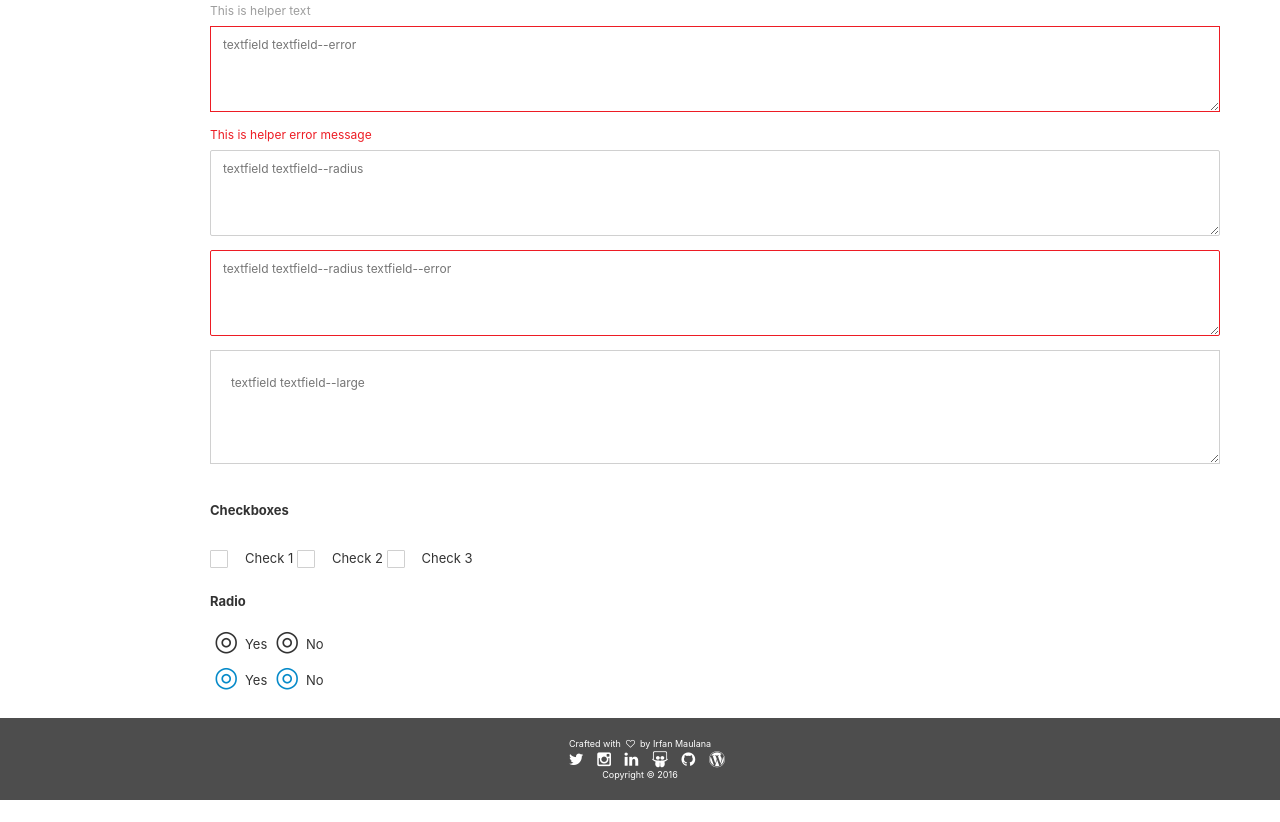
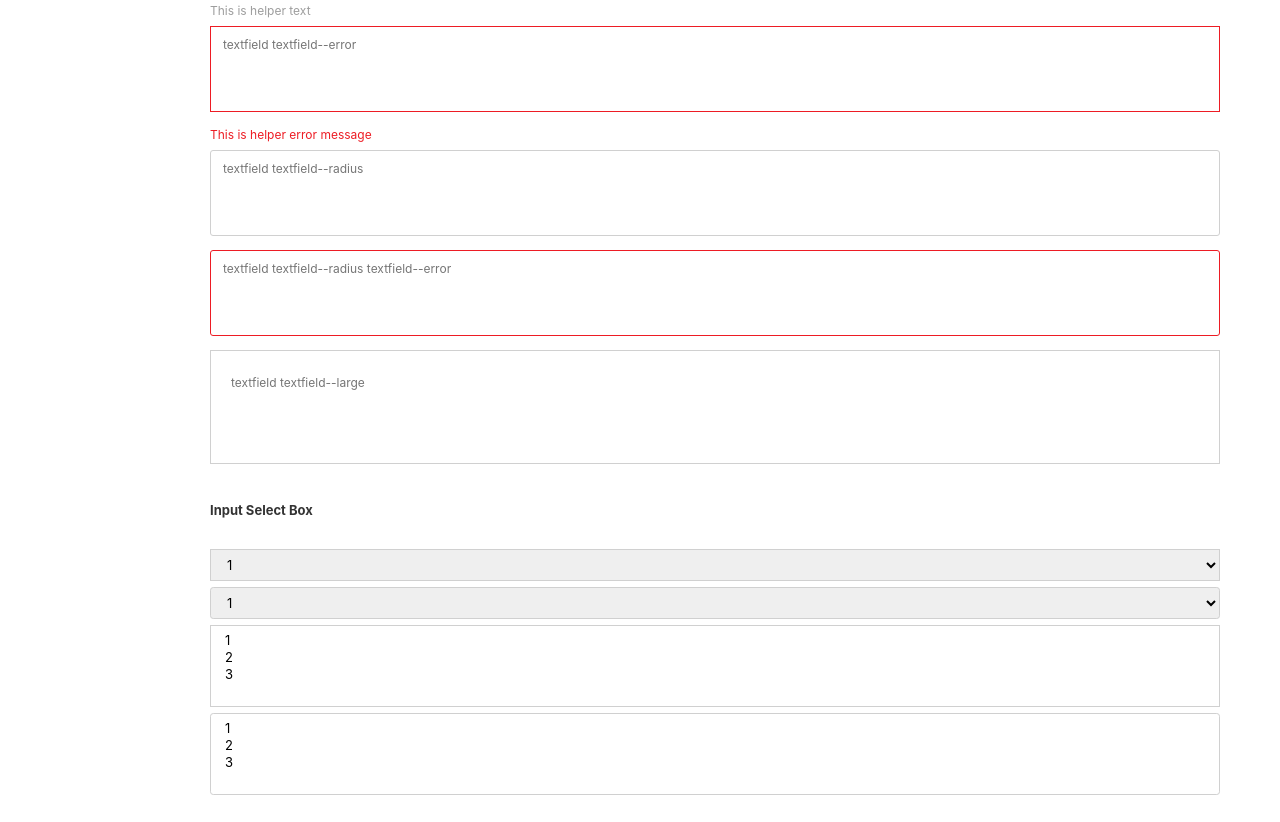
Before and after one commit to mazipan/awesome-bemcss, a website: page demo/index.html in a window 1280 px wide. Shown: the part 2434-3256 px from the top of the page. Before the commit the page ends 3234 px from the top, so only its background shows below. Drawn offline with Linux system fonts and the light colour scheme.

Commit message:
adding select box

```diff
--- a/demo/index.html
+++ b/demo/index.html
@@ -24,6 +24,7 @@
 
         <link rel="stylesheet" type="text/css" href="./css/font-awesome.min.css">
         <link rel="stylesheet" type="text/css" href="../dist/demo.css">
+        <link href="https://fonts.googleapis.com/css?family=Roboto" rel="stylesheet">
 
 </head>
 <body class="site">
@@ -252,13 +253,37 @@
 
           <h4>Text Area</h4>
           <div class="content__wrapper">
-            <textarea class="textfield" id="textfield-1" rows="3" placeholder="textfield" ></textarea>
+            <textarea class="textfield" id="textarea-1" rows="3" placeholder="textfield" ></textarea>
             <span class="textfield__helper">This is helper text<span>
-            <textarea class="textfield textfield--error" rows="3" id="textfield-2" placeholder="textfield textfield--error"></textarea>
+            <textarea class="textfield textfield--error" rows="3" id="textarea-2" placeholder="textfield textfield--error"></textarea>
             <span class="textfield__error">This is helper error message<span>
-            <textarea class="textfield textfield--radius" rows="3" id="textfield-3" placeholder="textfield textfield--radius"></textarea>
+            <textarea class="textfield textfield--radius" rows="3" id="textarea-3" placeholder="textfield textfield--radius"></textarea>
             <textarea class="textfield textfield--radius textfield--error" rows="3" id="textfield-4" placeholder="textfield textfield--radius textfield--error"></textarea>
-            <textarea class="textfield textfield--large" rows="3" id="textfield-4" placeholder="textfield textfield--large" ></textarea>
+            <textarea class="textfield textfield--large" rows="3" id="textarea-4" placeholder="textfield textfield--large" ></textarea>
+          </div>
+
+          <h4>Input Select Box</h4>
+          <div class="content__wrapper">
+            <select class="textfield" id="select_box-1">
+              <option value="1">1</option>
+              <option value="2">2</option>
+              <option value="3">3</option>
+            </select>
+            <select class="textfield textfield--radius" id="select_box-2">
+              <option value="1">1</option>
+              <option value="2">2</option>
+              <option value="3">3</option>
+            </select>
+            <select multiple class="textfield" id="select_box-3">
+              <option value="1">1</option>
+              <option value="2">2</option>
+              <option value="3">3</option>
+            </select>
+            <select multiple class="textfield textfield--radius" id="select_box-4">
+              <option value="1">1</option>
+              <option value="2">2</option>
+              <option value="3">3</option>
+            </select>
           </div>
 
           <h4>Checkboxes</h4>
--- a/src/_scss/_base.scss
+++ b/src/_scss/_base.scss
@@ -4,11 +4,10 @@ $fontSizeBase   : 1.3rem !default;
 html {
     @include box-sizing(border-box);
 
-    // Set default font size 1em = 10px;
     font-size: 62.5%;
     color: $black;
-	-ms-overflow-style: scrollbar;
-	-webkit-tap-highlight-color: transparent;
+  	-ms-overflow-style: scrollbar;
+  	-webkit-tap-highlight-color: transparent;
 }
 *, *:before, *:after {
     box-sizing: inherit;
@@ -34,3 +33,7 @@ blockquote{
   font-size: 1.6rem;
   border-left: 5px solid #eee;
 }
+
+textarea {
+   resize: none;
+}
--- a/src/_scss/_components/_textfield.scss
+++ b/src/_scss/_components/_textfield.scss
@@ -6,7 +6,6 @@
     outline: none;
     border: 1px solid $greyLight;
     border-radius: 0;
-    -webkit-appearance: none;
     @include placeholder-color($white);
 
     &__helper {
@@ -23,7 +22,7 @@
 
     &--radius
     {
-        @include border-radius(2px);
+        @include border-radius(0.25em);
     }
 
     &--error
--- a/src/_scss/components/_textfield.scss
+++ b/src/_scss/components/_textfield.scss
@@ -6,7 +6,6 @@
     outline: none;
     border: 1px solid $greyLight;
     border-radius: 0;
-    -webkit-appearance: none;
     @include placeholder-color($white);
 
     &__helper {
@@ -23,7 +22,7 @@
 
     &--radius
     {
-        @include border-radius(2px);
+        @include border-radius(0.25em);
     }
 
     &--error
```
Also changed, not shown: dist/awesome-bemcss.css, dist/demo.css.
